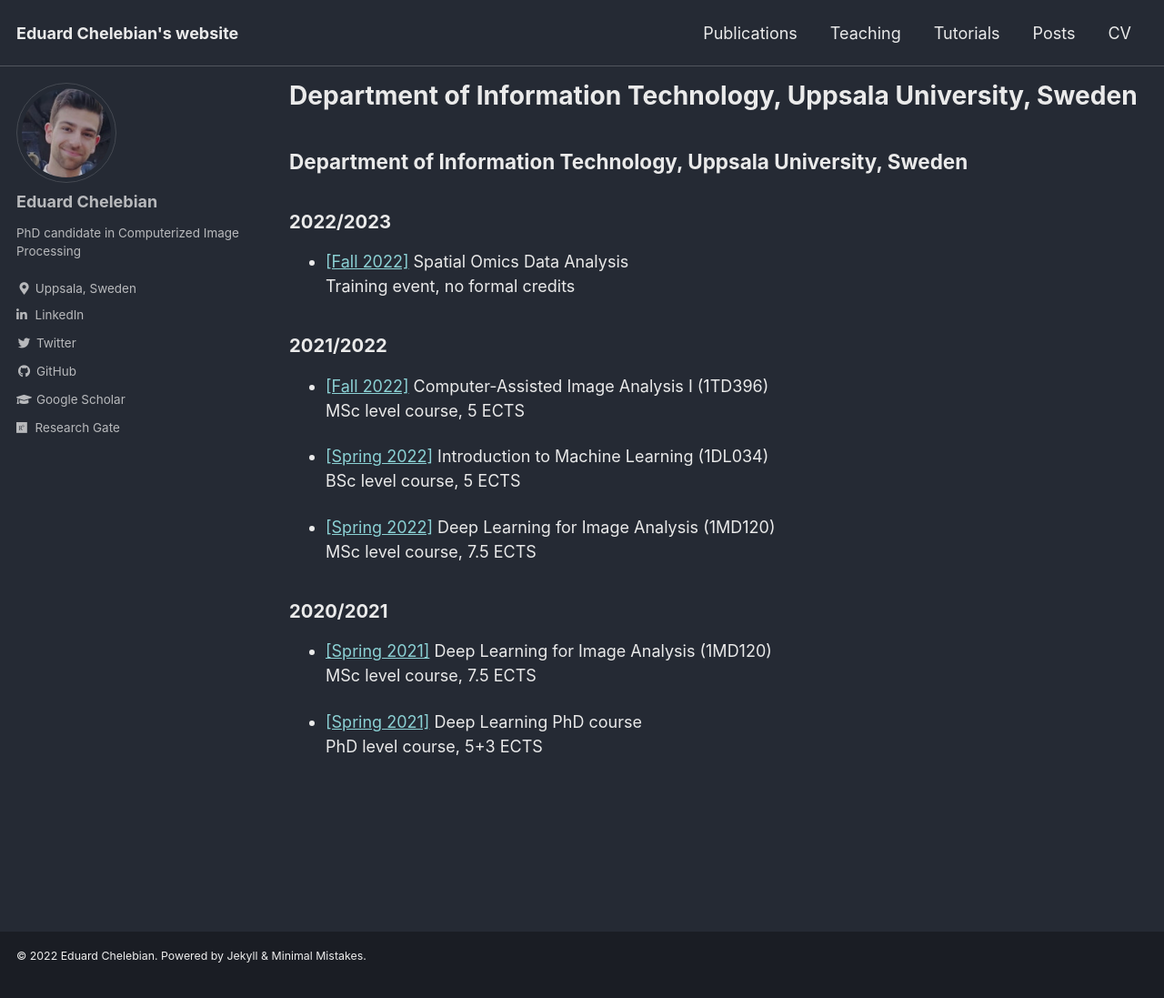
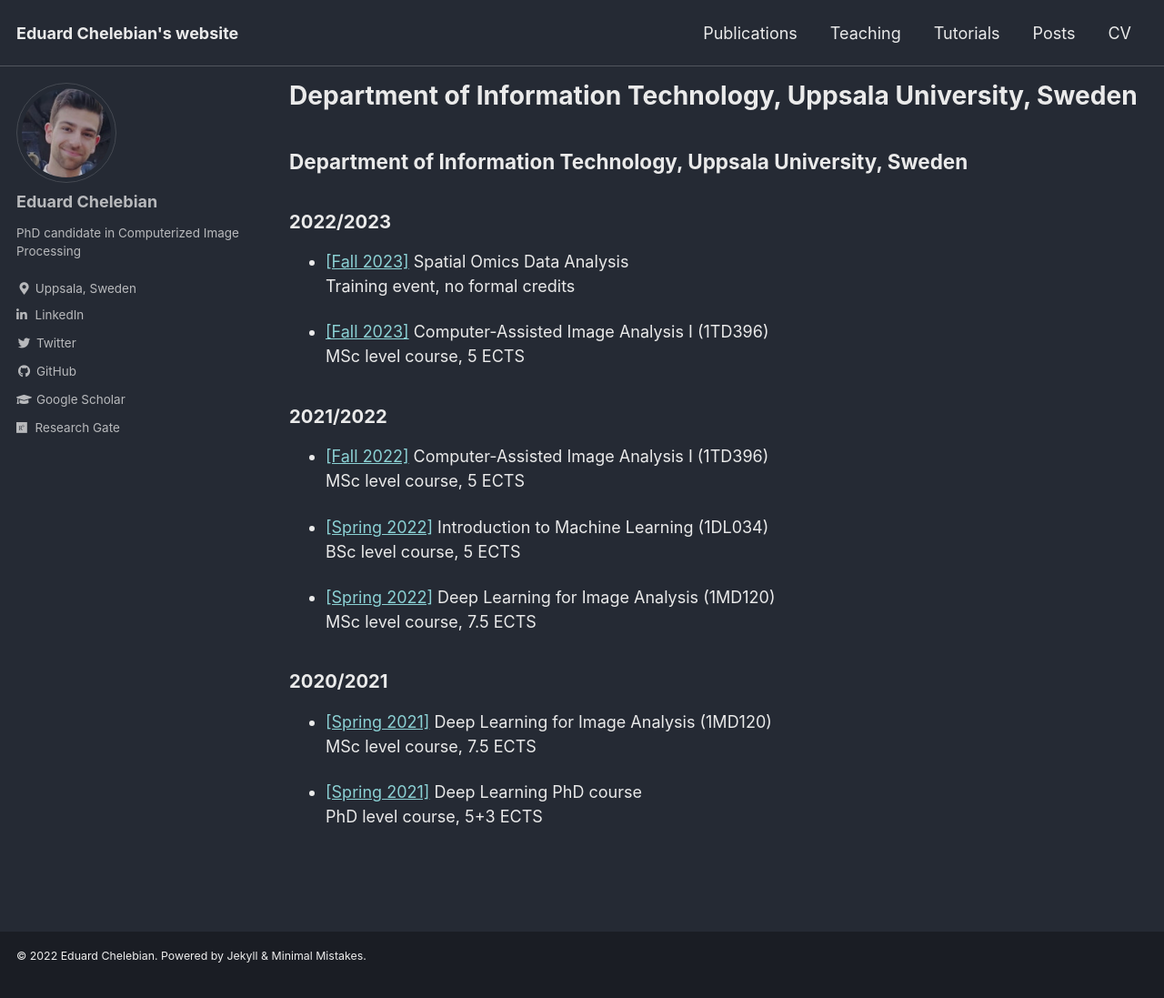
Before and after one commit to eduardchelebian/eduardchelebian.github.io, a Jekyll site: the page built from _pages/teaching.md, in a window 1280 px wide and 1097 px high. Shown: the whole window at 91% size. Built offline with Jekyll 4.4.1, drawn with Linux system fonts in a browser that asks for light colours; cached includes are drawn as plain includes; our own code applies the rules of GitHub Pages for plain Markdown files.

Commit message:
updated teaching and tutorials

```diff
--- a/_pages/teaching.md
+++ b/_pages/teaching.md
@@ -11,8 +11,11 @@ classes: wide
 
 ### 2022/2023
 
-* [[Fall 2022]](https://uppsala.instructure.com/courses/58516) Spatial Omics Data Analysis <br>
+* [[Fall 2023]](https://uppsala.instructure.com/courses/58516) Spatial Omics Data Analysis <br>
 Training event, no formal credits
+
+* [[Fall 2023]](https://www.uu.se/en/admissions/freestanding-courses/course/?kKod=1TD396&typ=1) Computer-Assisted Image Analysis I (1TD396) <br>
+MSc level course, 5 ECTS
 
 ### 2021/2022
 
```
Also changed, not shown: _pages/tutorials.md (+1 -1 lines).
